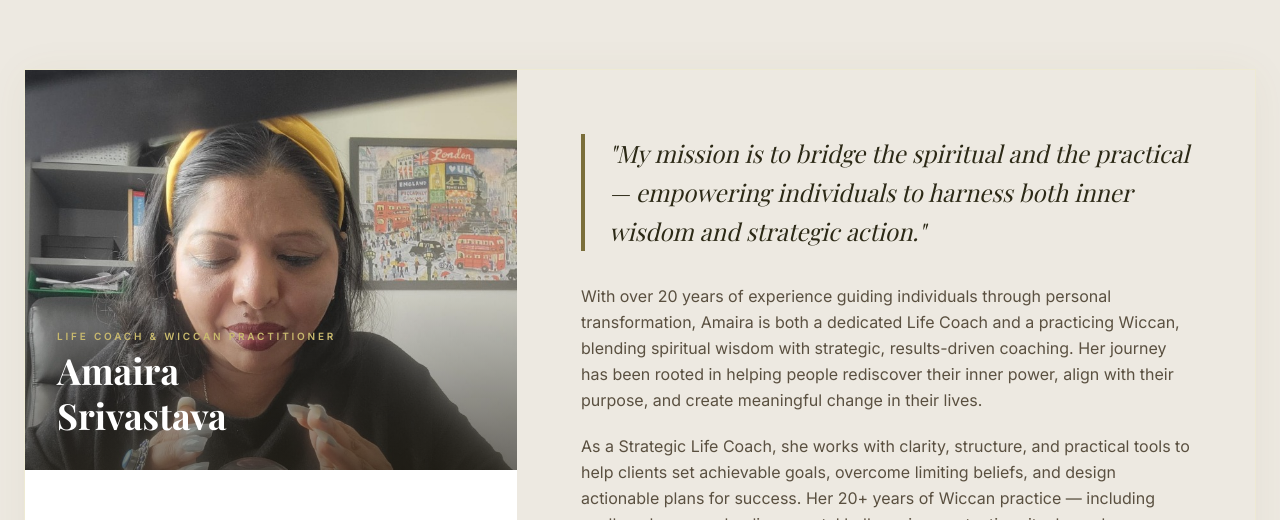
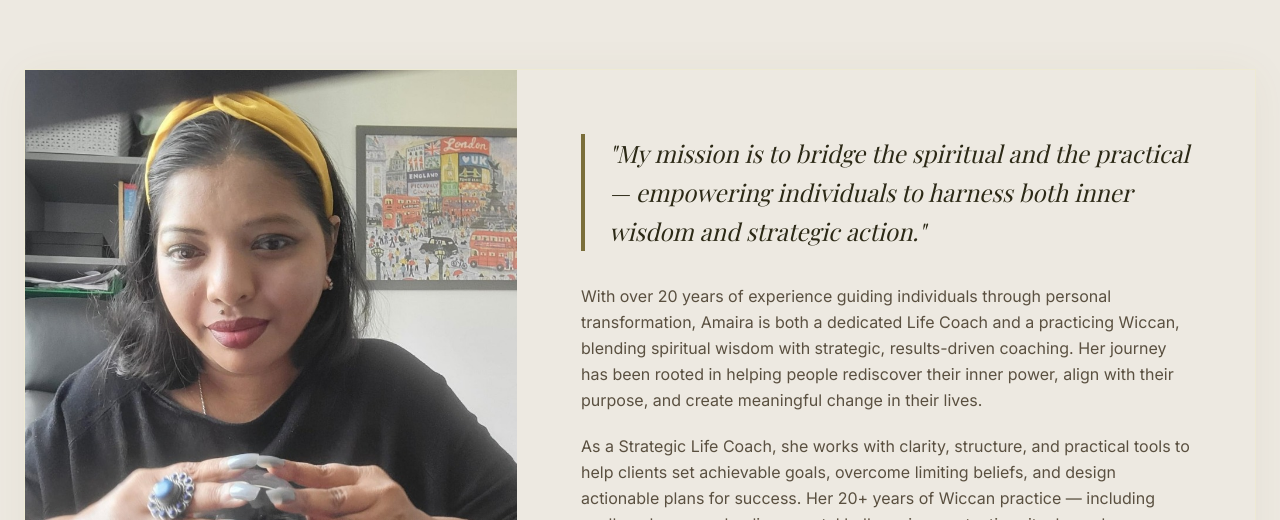
Before and after one commit to VIKESH-kapadiyaa/-Birendra-Global-Vision, a Next.js app: page /life-hub in a window 1280 px wide. Shown: the part 5803-6323 px from the top of the page. Built offline with nearby package versions, Linux system fonts and the light colour scheme; a web font is replaced by a local one.

Commit message:
Fix spelling, replace broken images, update faculty photo, remove footer line

```diff
--- a/app/components/SharedFooter.tsx
+++ b/app/components/SharedFooter.tsx
@@ -124,7 +124,6 @@ function LinenFooter() {
 
                 <div className="flex flex-col md:flex-row items-center justify-between gap-4 text-xs" style={{ color: muted }}>
                     <p>© 2026 <span style={{ color: gold }}>Birendra Global Vision</span>. All Rights Reserved.</p>
-                    <p className="text-center">Transforming Lives Through Knowledge &amp; Wisdom · Delivered Globally via Zoom</p>
                     <div className="flex items-center gap-5">
                         <span>Privacy Policy</span>
                         <span style={{ color: `${gold}50` }}>·</span>
@@ -245,9 +244,6 @@ function BrutalistFooter() {
                     <p className="text-xs font-black uppercase tracking-[0.15em]" style={{ color: grey }}>
                         © 2026 <span style={{ color: yellow }}>Birendra Global Vision</span>. All Rights Reserved.
                     </p>
-                    <p className="text-xs font-bold uppercase tracking-wider text-center" style={{ color: grey }}>
-                        Transforming Lives Through Knowledge &amp; Wisdom · Delivered Globally via Zoom
-                    </p>
                     <div className="flex items-center gap-4 text-xs font-bold uppercase tracking-wider" style={{ color: grey }}>
                         <span className="hover:text-white cursor-pointer transition-colors">Privacy Policy</span>
                         <span style={{ color: pink }}>·</span>
--- a/app/genius-hub/page.tsx
+++ b/app/genius-hub/page.tsx
@@ -185,7 +185,7 @@ export default function GeniusHub() {
 
     const faculty = [
         {
-            name: "Amaria Srivastava",
+            name: "Amaira Srivastava",
             role: "Senior English Mentor",
             image: "/maam.jpeg",
             color: "#ff90e8", // Hot Pink
--- a/app/life-hub/page.tsx
+++ b/app/life-hub/page.tsx
@@ -124,7 +124,7 @@ const services: Service[] = [
         tagline: 'Sound is the original medicine',
         description: 'Through the precise use of mantras, sacred sound frequencies and breathwork, this session recalibrates your nervous system and elevates your vibrational state permanently.',
         icon: Mic,
-        image: 'https://images.unsplash.com/photo-1545696968-1a31da406a8a?q=80&w=1200&auto=format&fit=crop',
+        image: '/sound-healing.png',
         duration: '40 min',
         priceIndia: '₹700',
         priceIntl: '£8',
@@ -592,11 +592,11 @@ export default function LifeHub() {
                             <div className="flex flex-col xl:flex-row gap-0 border border-[#C8B96E]/30 overflow-hidden bg-white shadow-[0_4px_40px_rgba(122,110,58,0.06)]">
 
                                 {/* Left — large portrait */}
-                                <div className="w-full xl:w-[40%] relative overflow-hidden h-[340px] sm:h-[400px] md:min-h-[480px] xl:min-h-0">
+                                <div className="w-full xl:w-[40%] relative overflow-hidden bg-[#E8E3D8] flex items-center justify-center">
                                     <img
-                                        src="/faculty/amaira.jpg"
+                                        src="/faculty/amaira-crystal.jpg"
                                         alt="Amaira Srivastava"
-                                        className="absolute inset-0 w-full h-full object-cover object-top transition-transform duration-700 hover:scale-105"
+                                        className="w-full h-auto max-h-[600px] object-cover object-top xl:absolute xl:inset-0 xl:h-full xl:object-cover transition-transform duration-700 hover:scale-105"
                                     />
                                     {/* Subtle gradient overlay at bottom */}
                                     <div className="absolute inset-0 bg-gradient-to-t from-[#1E1A0F]/60 via-transparent to-transparent" />
@@ -684,11 +684,11 @@ export default function LifeHub() {
                             <div className="mt-8 flex flex-col xl:flex-row-reverse gap-0 border border-[#C8B96E]/30 overflow-hidden bg-white shadow-[0_4px_40px_rgba(122,110,58,0.06)]">
 
                                 {/* Right (visually) — large portrait */}
-                                <div className="w-full xl:w-[40%] relative overflow-hidden min-h-[480px] xl:min-h-0">
+                                <div className="w-full xl:w-[40%] relative overflow-hidden bg-[#E8E3D8] flex items-center justify-center">
                                     <img
                                         src="/faculty/harshada.jpg"
                                         alt="Harshada Sawant"
-                                        className="absolute inset-0 w-full h-full object-cover object-center transition-transform duration-700 hover:scale-105"
+                                        className="w-full h-auto max-h-[600px] object-cover object-center xl:absolute xl:inset-0 xl:h-full xl:object-cover transition-transform duration-700 hover:scale-105"
                                     />
                                     {/* Gradient overlay */}
                                     <div className="absolute inset-0 bg-gradient-to-t from-[#1E1A0F]/60 via-transparent to-transparent" />
```
Also changed, not shown: public/faculty/amaira-crystal.jpg (added), public/sound-healing.png (added).
